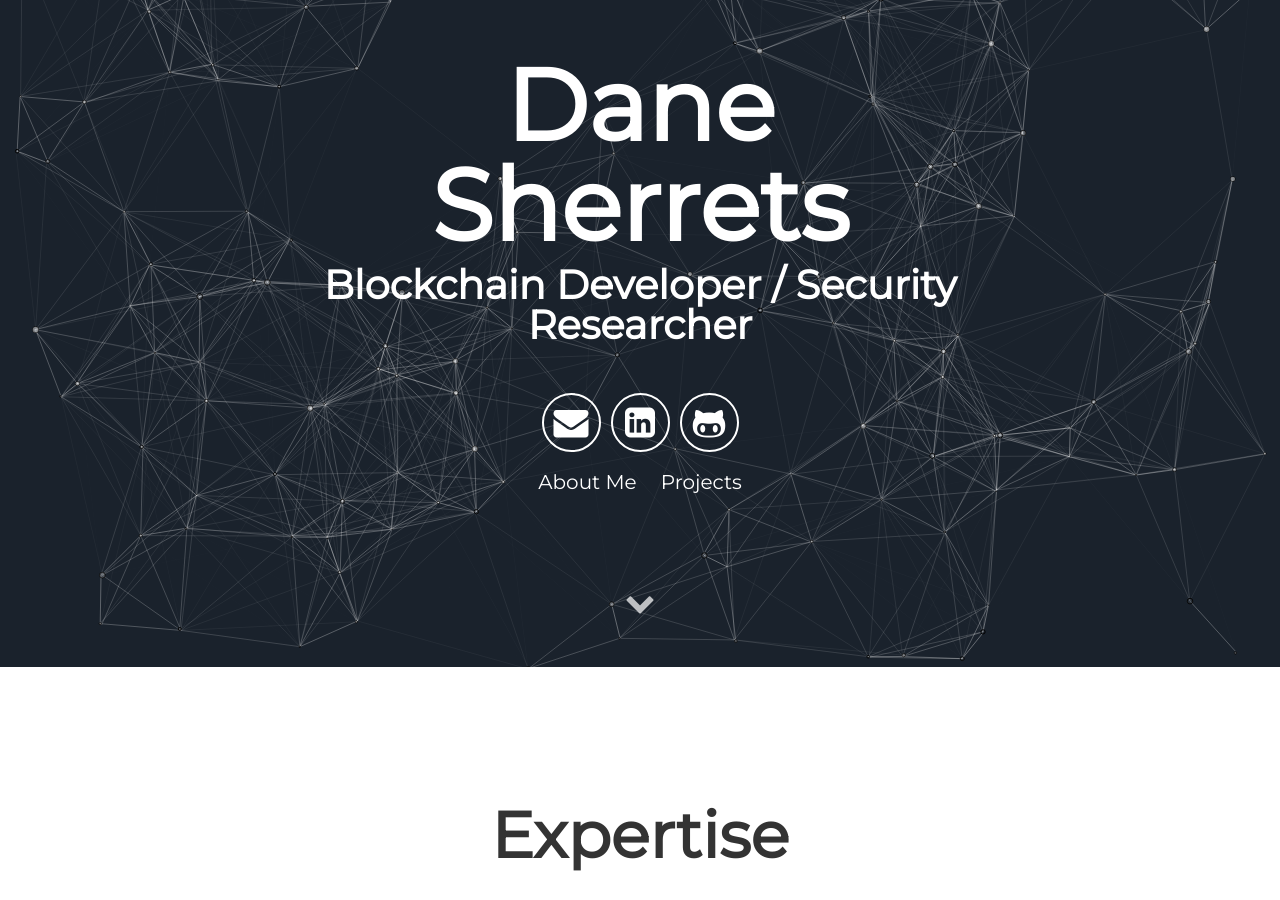
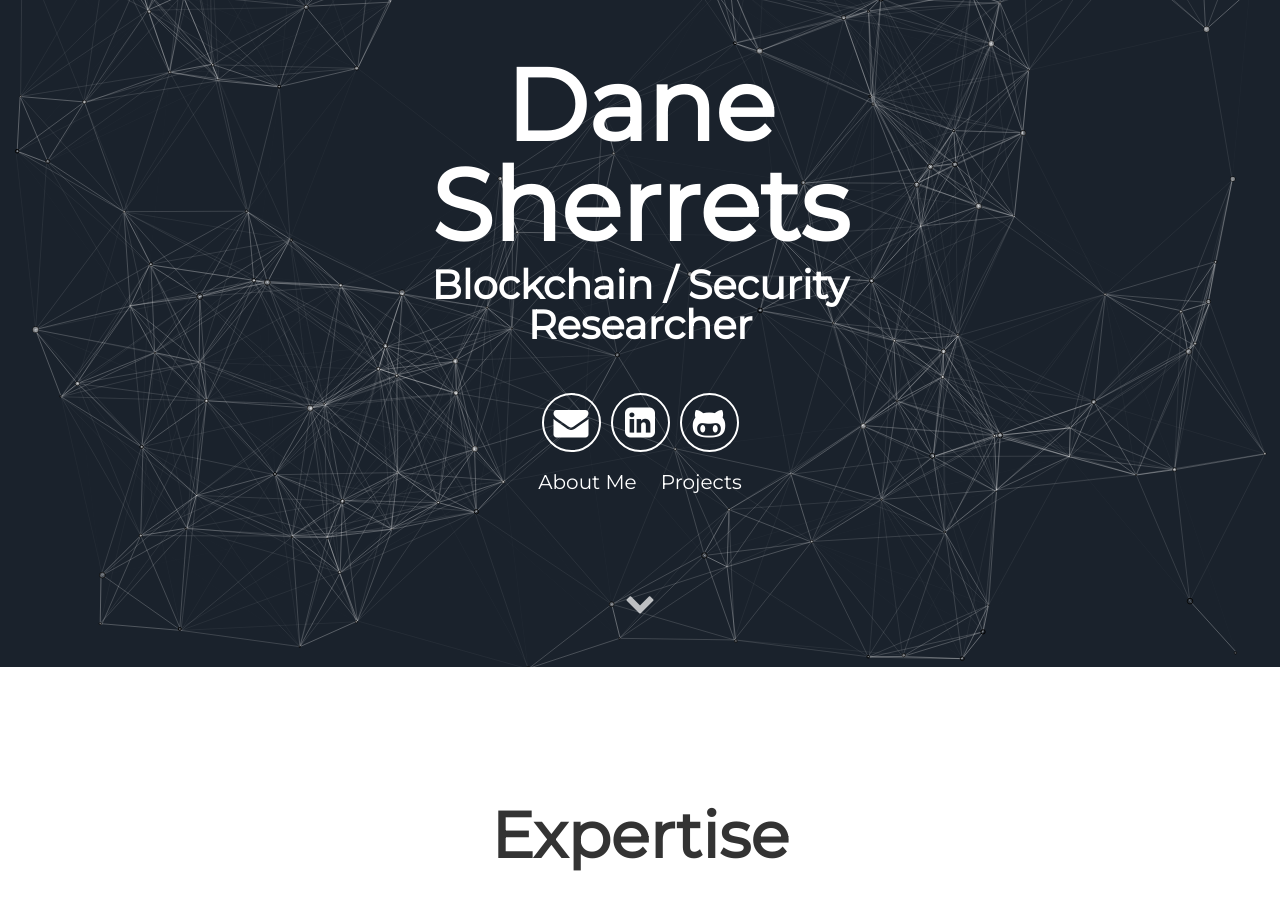
Before and after one commit to gonzo-code/portfolio_v3, a Jekyll site: the page built from index.html, in a window 1280 px wide and 900 px high, scrolled down 233 px. Built offline with Jekyll 4.4.1, drawn with Linux system fonts in a browser that asks for light colours; some of the changed lines change nothing that is shown.

Commit message:
fixed pic

```diff
--- a/_config.yml
+++ b/_config.yml
@@ -7,7 +7,7 @@ description: Portfolio for Dane Sherrets
 # User settings
 username: Dane Sherrets
 user_description: Tinkerer passionate about securing the internet, advancing blockchain technology, and building cool stuff.
-user_title: Blockchain Developer / Security Researcher
+user_title: Blockchain / Security Researcher
 email: DaneSherrets1990@gmail.com
 twitter_username: DaneSherrets
 github_username:  Gonzo-Code
--- a/_includes/about.html
+++ b/_includes/about.html
@@ -5,8 +5,8 @@
   <div class="user">
     <div class="tech">
       <h2>Code</h2>
-      <h4>Solidity</h4>>
-      <h4>Python</h4>h4>
+      <h4>Solidity</h4>
+      <h4>Python</h4>
       <h4>Javascript</h4>
       <!-- <i class="devicon-html5-plain-wordmark"></i>
       <i class="devicon-bootstrap-plain-wordmark colored"></i>
```
Also changed, not shown: assets/img/gallery.jpg (added).
